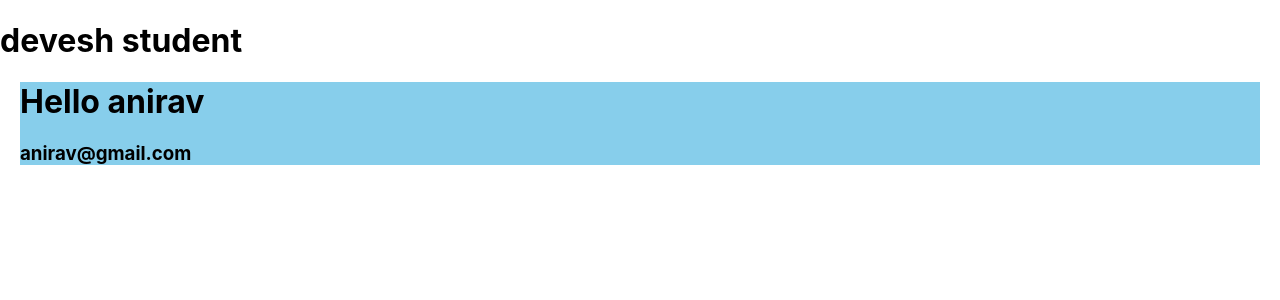
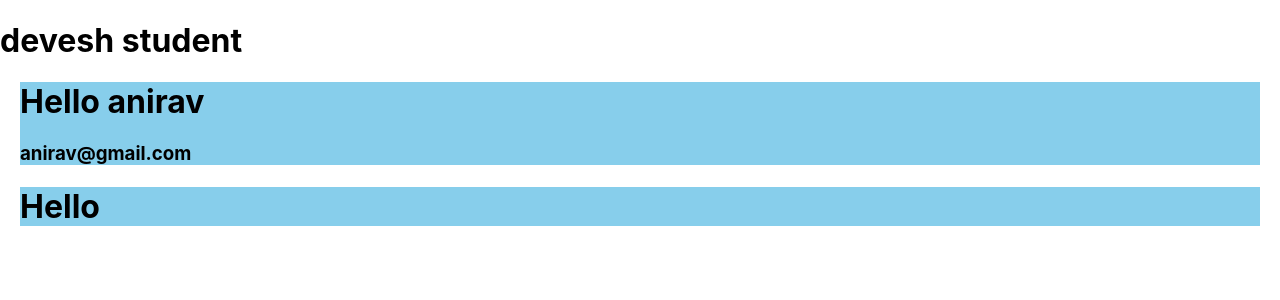
Before and after one commit to devesh594/React, a React (Create React App) app in the folder myapp/: page / in a window 1280 px wide. Shown: the top 300 px of the page. Built offline with nearby package versions, Linux system fonts and the light colour scheme.

Commit message:
connect file Users.js to index.js

```diff
--- a/myapp/src/index.js
+++ b/myapp/src/index.js
@@ -1,13 +1,25 @@
-import React from 'react';
-import ReactDOM from 'react-dom/client';
-import './index.css';
-import App from './App';
-import reportWebVitals from './reportWebVitals';
+import React from "react";
+import ReactDOM from "react-dom/client";
+import "./index.css";
+import App from "./App";
+import Users from "./Users";
+import reportWebVitals from "./reportWebVitals";
 
-const root = ReactDOM.createRoot(document.getElementById('root'));
+const root = ReactDOM.createRoot(document.getElementById("root"));
 root.render(
   <React.StrictMode>
     <App />
+    <Users />
+    {/*
+    //
+    //
+    //
+    //
+     */}
+    {/* PROPS  IN FUNCTION */}
+    {/* <Users name={"Devesh"} email="devesh@gmail.com" phone="xxxxxxx67688" />
+    <Users name={"Anirav"} email="anirav@gmail.com" phone="xxxxxxx67688" />
+    <Users name={"Ravi"} email="ravi@gmail.com" phone="xxxxxxx67688" /> */}
   </React.StrictMode>
 );
 
```
